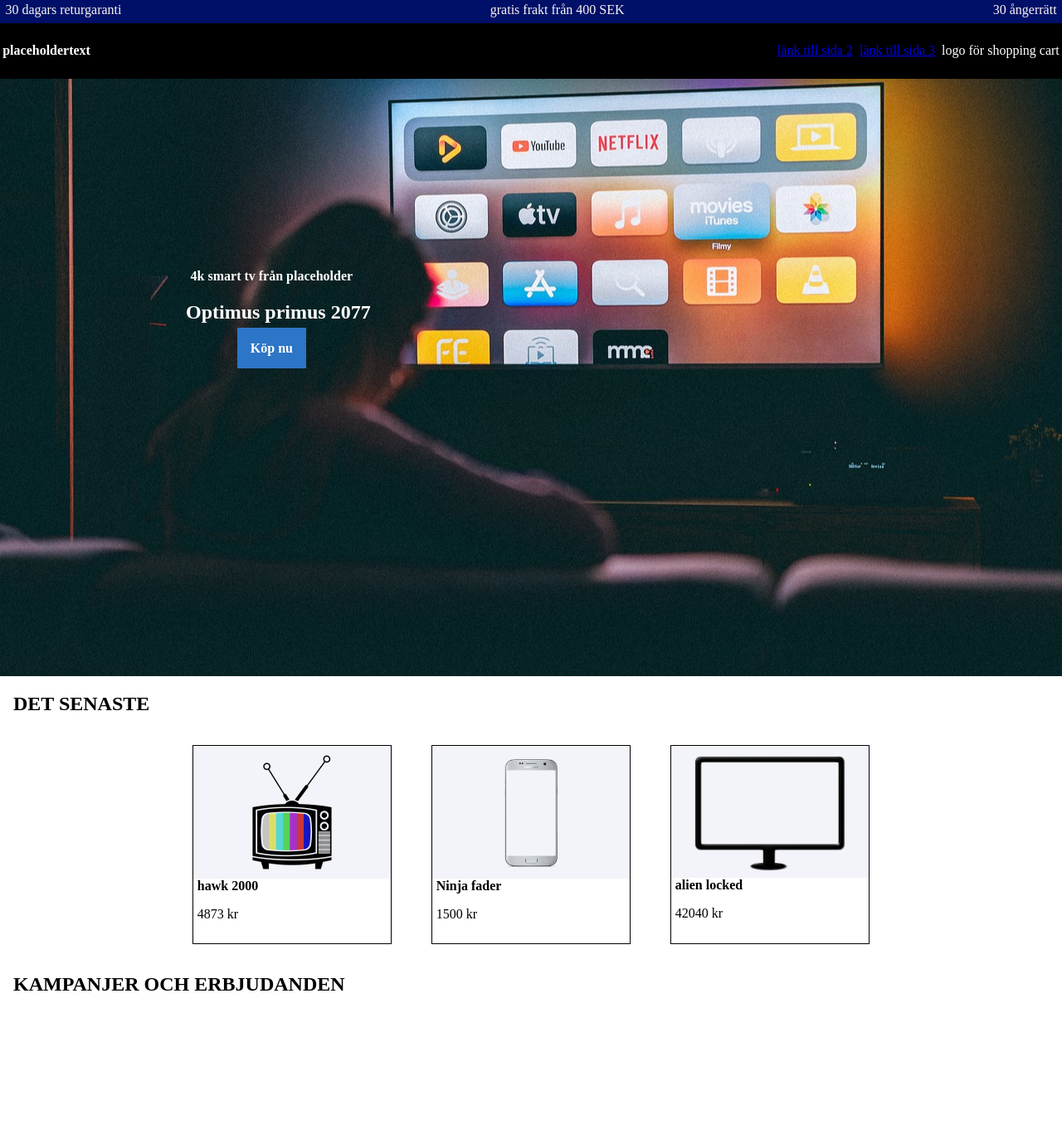
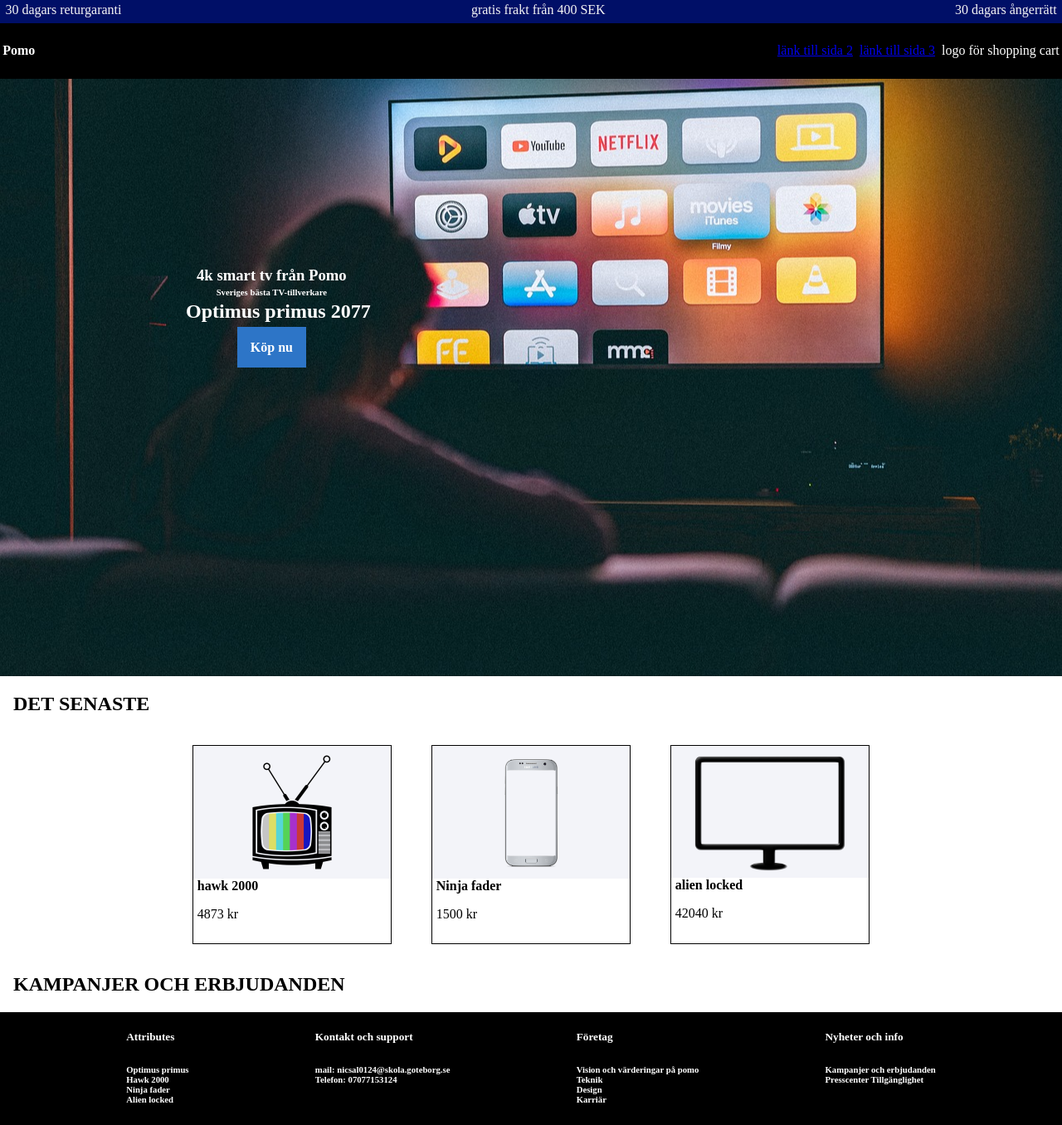
Before and after one commit to USB-mouse/Projekt---TV-tillverkaren, a plain HTML site: page Mall/index.html in a window 1280 px wide. Shown: the part 3-1359 px from the top of the page at 83% size. Before the commit the page ends 1223 px from the top, so only its background shows below. Drawn offline with Linux system fonts and the light colour scheme; a web font is replaced by a local one.

Commit message:
4/2 v0.5
bestämt namn för företaget till pomo
Rättade headercontainer"30 ångerrätt" till "30 dagars ångerrätt"
La till extra text till storbildtext
Gjorde nästan klart hela footer, behöver bara gör allt till länkar
några ändringar till css för dessa förändringar

```diff
--- a/Mall/index.html
+++ b/Mall/index.html
@@ -3,7 +3,7 @@
 <head>
     <meta charset="UTF-8">
     <meta name="viewport" content="width=device-width, initial-scale=1.0">
-    <title>Document</title>
+    <title>Pomo</title>
     <link rel="stylesheet" href="style.css">
     <link rel="preconnect" href="https://fonts.googleapis.com">
 <link rel="preconnect" href="https://fonts.gstatic.com" crossorigin>
@@ -14,16 +14,17 @@
         <div class="headercontainer">
             <div>30 dagars returgaranti</div>
             <div>gratis frakt från 400 SEK</div>
-            <div>30 ångerrätt</div>
+            <div>30 dagars ångerrätt</div>
         </div>
-        <nav><h4>placeholdertext</h4>
+        <nav><h4>Pomo</h4>
         <div class="links">
             <a href="sidatvå.html">länk till sida 2</a>
             <a href="sidatre.hmtl">länk till sida 3</a>
             <div>logo för shopping cart</div>
         </div>
         </nav>
-        <div class="storbildtext"> <div><h4>4k smart tv från placeholder</h4>
+        <div class="storbildtext"> <div><h3>4k smart tv från Pomo</h3>
+            <h6>Sveriges bästa TV-tillverkare</h6>
             <h2>Optimus primus 2077</h2>
        <h4><a href="https://www.elgiganten.se/product/tv-ljud-smart-hem/tv-tillbehor/tv/samsung-65-qn900d-8k-qled-smart-tv-2024/763305?srsltid=AfmBOoqSx_6kuqc8hMRadJGBCnTw56oCQPjJje08Wp5uIqvKptWn5ByopiQ&gQT=1">Köp nu</a></h4></div></div>
 
@@ -66,8 +67,33 @@
     </main>
 
     <footer>
-        <p></p>
+        <b>
+            <h5>Attributes</h5>
+                <h6>Optimus primus <br>
+                Hawk 2000 <br>
+                Ninja fader <br>
+                Alien locked</h6>
+            </b>
+          <b>
+            <h5>Kontakt och support</h5>
+                <h6>mail: nicsal0124@skola.goteborg.se <br>
+                Telefon: 07077153124</h6>
+            </b>
+            <b><h5>Företag</h5>
+            <h6>Vision och värderingar på pomo <br>
+                Teknik <br>
+                Design <br>
+                Karriär <br></h6>
+            </b>
+            <b><h5>Nyheter och info</h5>
+                <h6>Kampanjer och erbjudanden <br>
+                    Presscenter
+                    Tillgänglighet
 
+                </h6>
+
+
+            </b>
     </footer>
 </body>
 </html>
--- a/Mall/style.css
+++ b/Mall/style.css
@@ -10,6 +10,7 @@ body{
     --blue-background-color: #000f67;
     --extrablue-background-color: #2d75c7;
     --h2howmuchleft-margin-left: 1rem;
+    --h6storbildtext-margin: -1rem;
 }
 
 .headercontainer{
@@ -47,6 +48,10 @@ nav{
     text-align: center;
     padding: 13rem;
 
+}
+.storbildtext h6{
+    margin-top: var(--h6storbildtext-margin);
+    margin-bottom: var(--h6storbildtext-margin);
 }
 
 .storbildtext a{
@@ -95,3 +100,10 @@ h2{
 .nedre{
     margin-left: 0.3rem;
 }
+
+footer{
+        display: flex;
+        justify-content: space-evenly;
+        background-color: black;
+        color: white;
+}
```
